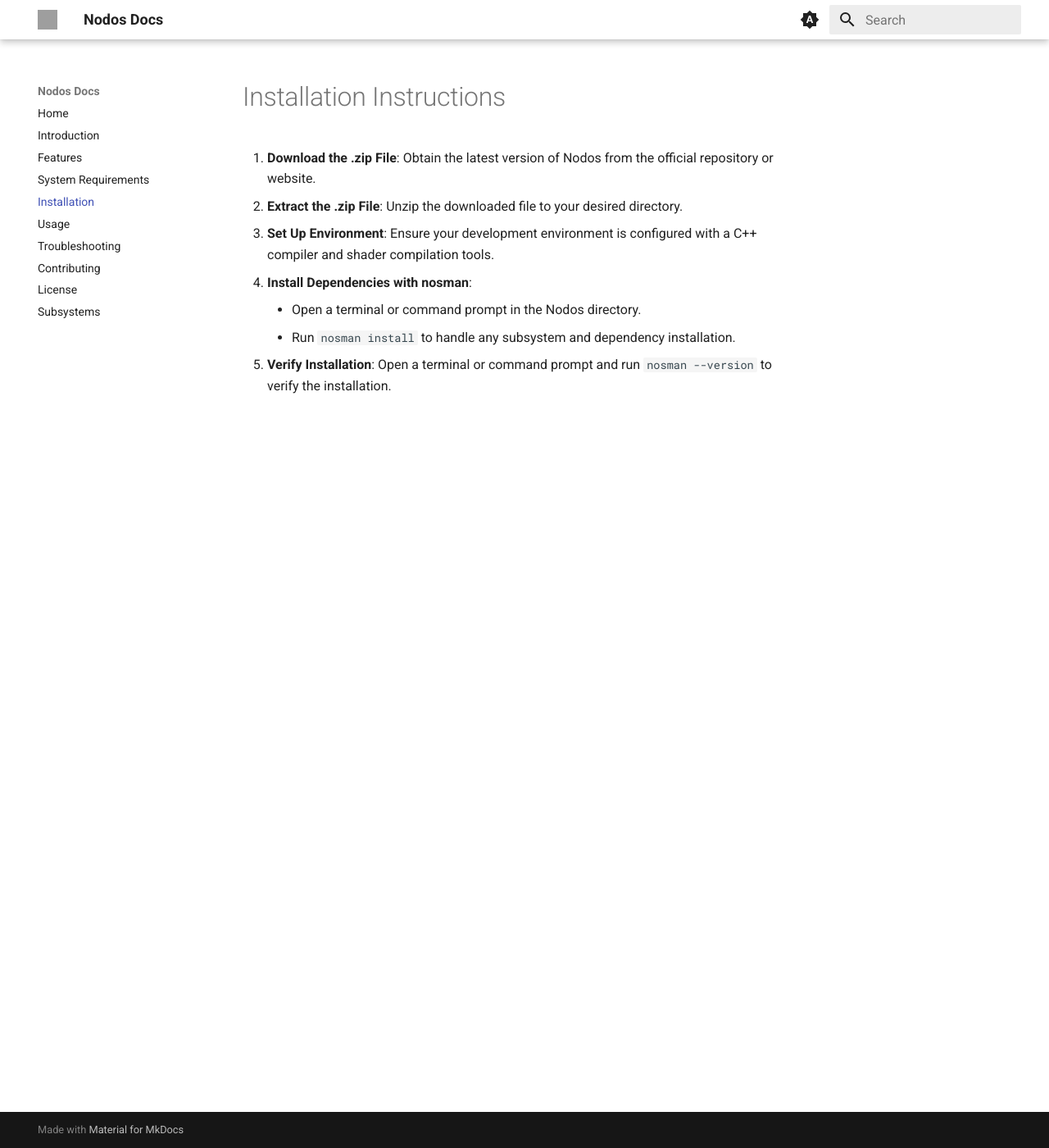
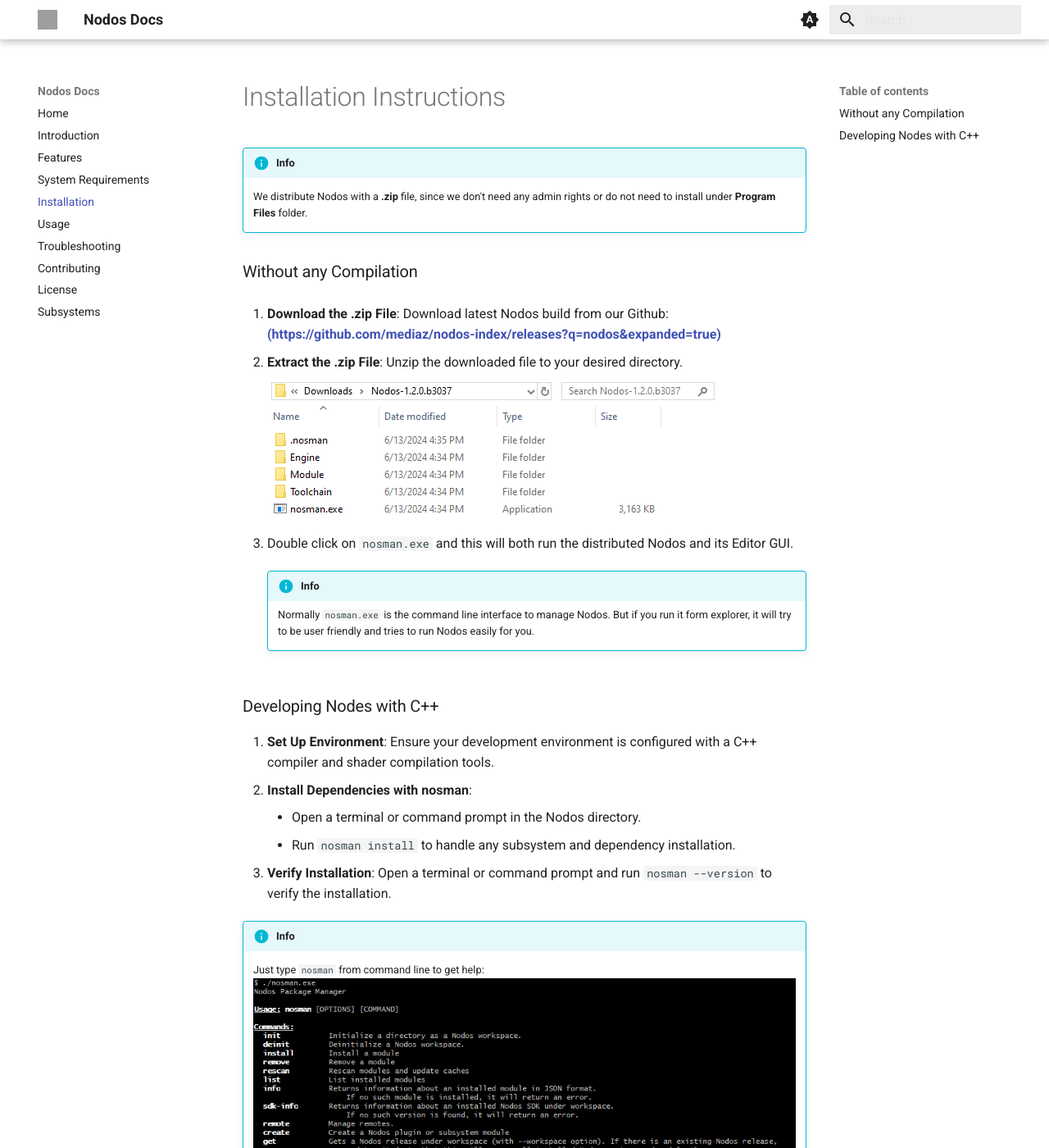
Before and after one commit to nodos-dev/docs, an MkDocs documentation site: the page built from docs/installation.md, in a window 1280 px wide and 1400 px high. Shown: the whole window at 82% size. Built offline with MkDocs 1.6.1 and Material for MkDocs 9.7.7, drawn with Linux system fonts in a browser that asks for light colours; grey boxes are pictures that could not be loaded.

Commit message:
Update installation instructions and add new images for better clarity
- Added new sections in nosVulkan documentation for command handling.
- Revised feature descriptions for Cross-Process and AppSDK.
- Included new images: nosman_help.png and zip_contents.png.
- Expanded installation instructions with GUI steps.
- Clarified system requirements with GPU specs.
- Updated troubleshooting section with Discord support link.

```diff
--- a/docs/installation.md
+++ b/docs/installation.md
@@ -1,9 +1,29 @@
 # Installation Instructions
 
-1. **Download the .zip File**: Obtain the latest version of Nodos from the official repository or website.
-2. **Extract the .zip File**: Unzip the downloaded file to your desired directory.
-3. **Set Up Environment**: Ensure your development environment is configured with a C++ compiler and shader compilation tools.
-4. **Install Dependencies with nosman**:
+!!! info
+    We distribute Nodos with a **.zip** file, since we don't need any admin rights or do not need to install under **Program Files** folder.
+
+### Without any Compilation
+
+1. **Download the .zip File**: Download latest Nodos build from our Github: **[(https://github.com/mediaz/nodos-index/releases?q=nodos&expanded=true)](https://github.com/mediaz/nodos-index/releases?q=nodos&expanded=true)**
+
+3. **Extract the .zip File**: Unzip the downloaded file to your desired directory.
+
+    ![zip folder](images/zip_contents.png)
+
+4. Double click on `nosman.exe` and this will both run the distributed Nodos and its Editor GUI.
+
+    !!! info
+        Normally `nosman.exe` is the command line interface to manage Nodos. But if you run it form explorer, it will try to be user friendly and tries to run Nodos easily for you.
+
+### Developing Nodes with C++
+
+1. **Set Up Environment**: Ensure your development environment is configured with a C++ compiler and shader compilation tools.
+2. **Install Dependencies with nosman**:
     - Open a terminal or command prompt in the Nodos directory.
     - Run `nosman install` to handle any subsystem and dependency installation.
-5. **Verify Installation**: Open a terminal or command prompt and run `nosman --version` to verify the installation.
+3. **Verify Installation**: Open a terminal or command prompt and run `nosman --version` to verify the installation.
+
+!!! info
+    Just type `nosman` from command line to get help:
+    ![zip folder](images/nosman_help.png)
```
Also changed, not shown: docs/Subsystems/nosVulkan.md (+2 -0 lines), docs/features.md (+1 -1 lines), docs/introduction.md (+2 -4 lines), docs/requirements.md (+1 -0 lines), docs/troubleshooting.md (+1 -9 lines), docs/images/nosman_help.png (added), docs/images/zip_contents.png (added).
